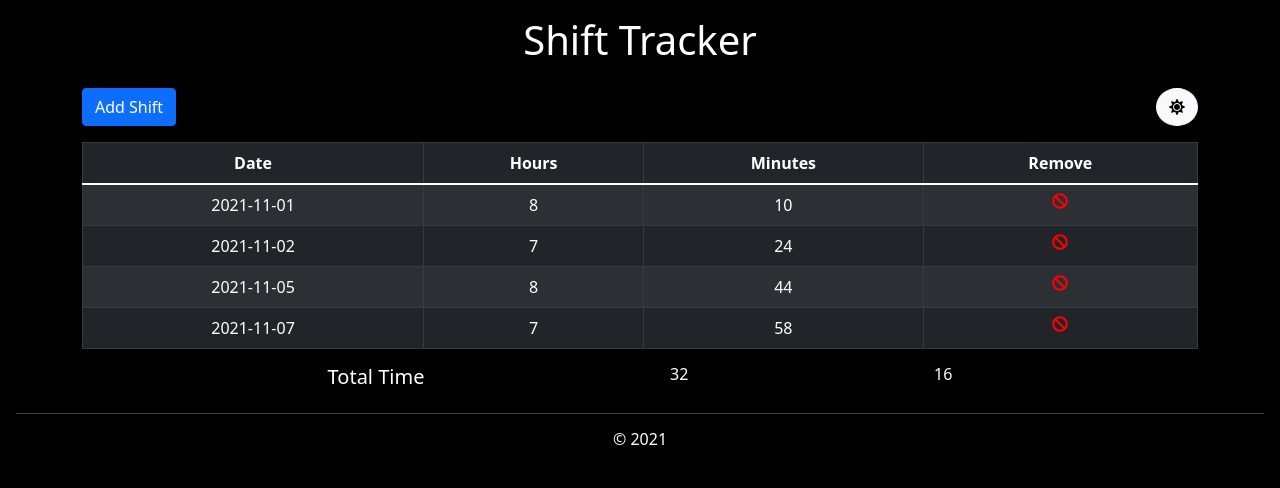
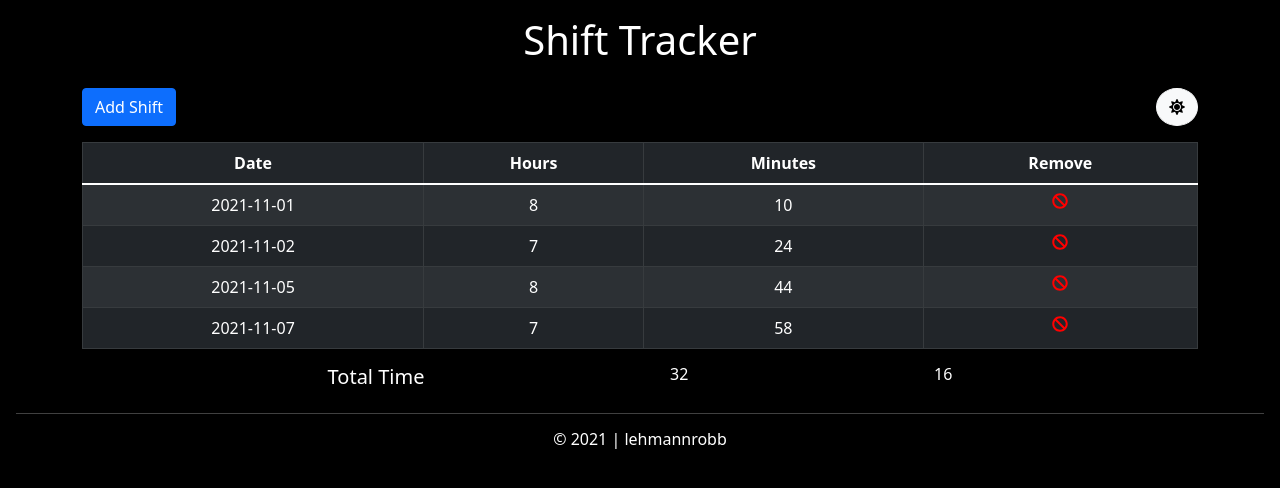
Before and after one commit to tsimian/shift_tracker, a React (Create React App) app: page / in a window 1280 px wide. Shown: the top 488 px of the page. Built offline with nearby package versions, Linux system fonts and the light colour scheme; data requests are answered from the project's data file.

Commit message:
Added name to Footer

```diff
--- a/src/components/Footer.js
+++ b/src/components/Footer.js
@@ -2,7 +2,7 @@ const Footer = () => {
     return (
         <div className="text-center">
             <hr/>
-            <h6>&copy; 2021</h6>
+            <h6>&copy; 2021 | lehmannrobb</h6>
         </div>
     )
 }
```
